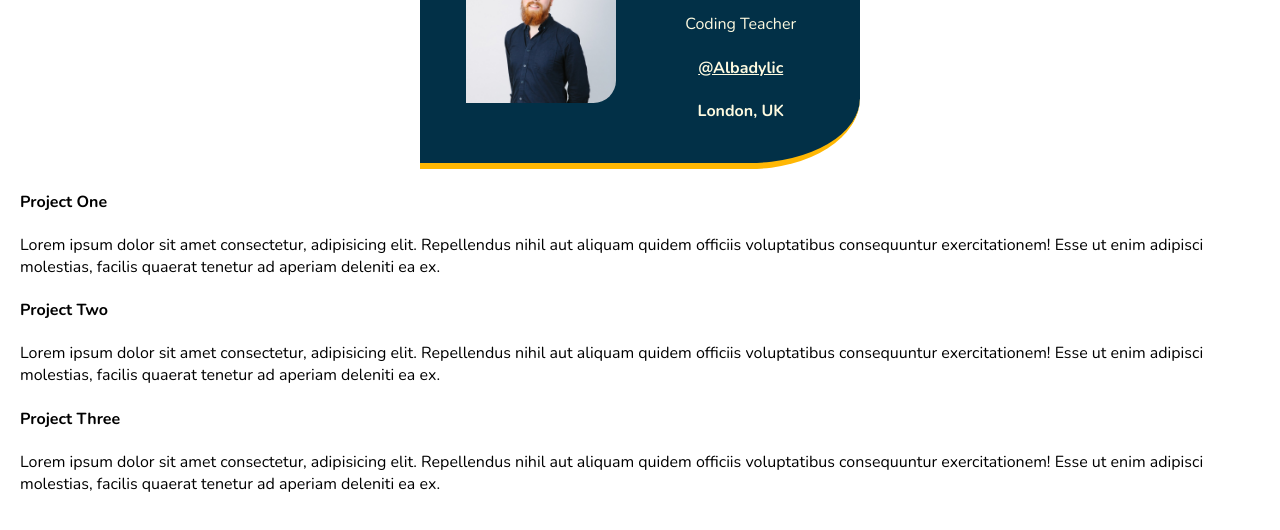
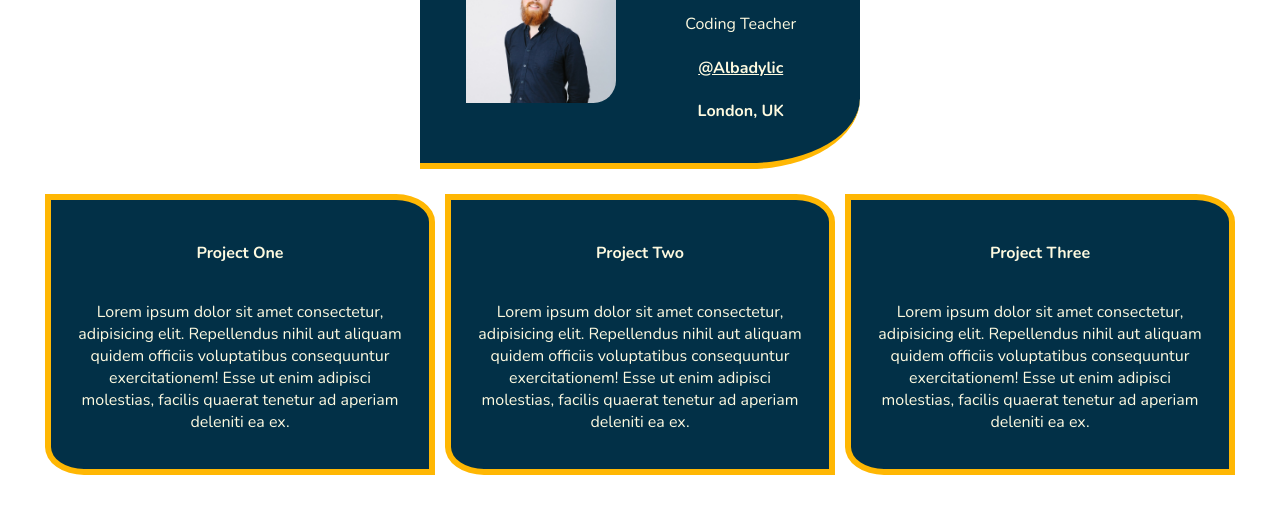
Before and after one commit to Albadylic/personal-website, a website built with Vite: page index.html in a window 1280 px wide. Shown: the part 134-664 px from the top of the page. Built offline with nearby package versions, Linux system fonts and the light colour scheme.

Commit message:
Style project cards

```diff
--- a/styles.css
+++ b/styles.css
@@ -37,3 +37,22 @@ a:hover{
 .border-blue {
     border: 1px dotted blue;
 }
+
+.projects {
+    display: flex;
+    margin: 20px;
+}
+
+.project {
+    width: 400px;
+    margin: 5px;
+    padding: 20px;
+    display: flex;
+    flex-direction: column;
+    text-align: center;
+    background: #023047;
+    color: #fefae0;
+    border: 6px solid #ffb703;
+    border-top-right-radius: 10%;
+    border-bottom-left-radius: 10%;
+}
```
